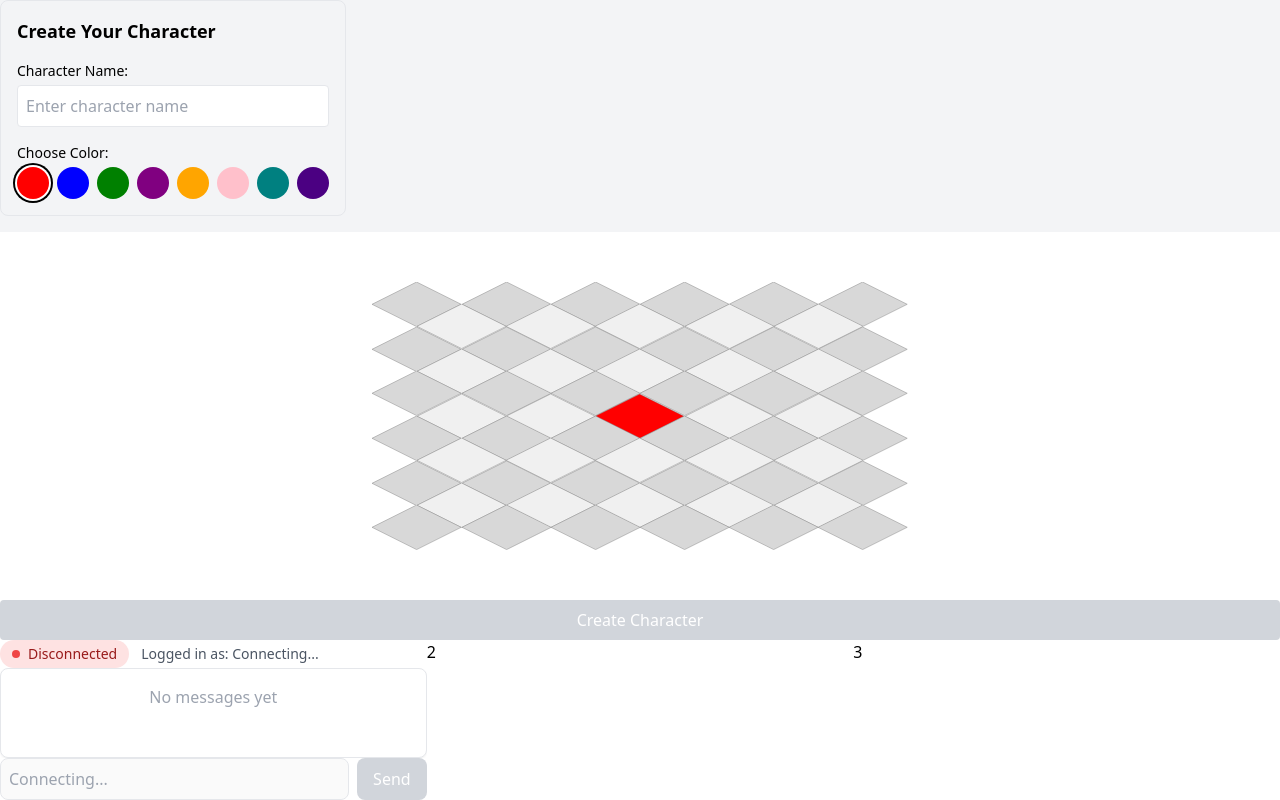
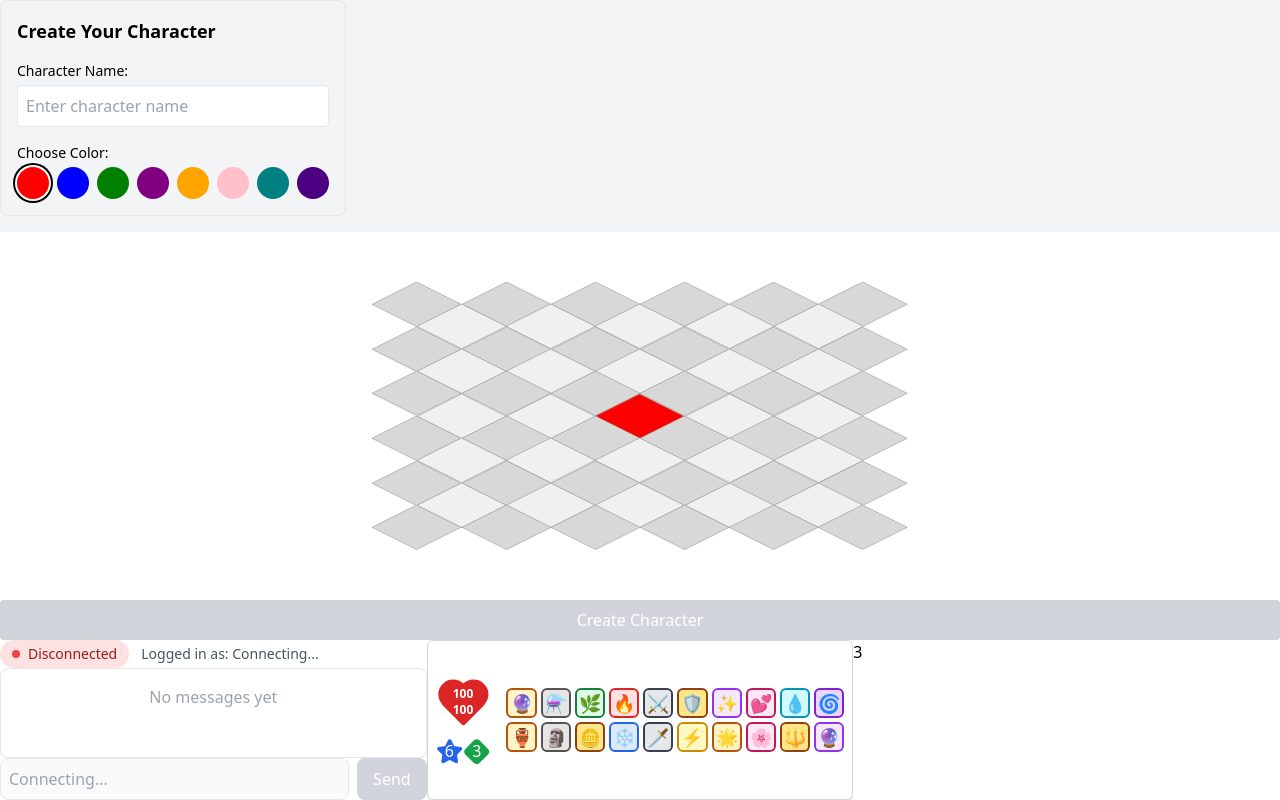
Before and after one commit to AntoineROYERB/dofus.js, a React (Vite) app in the folder frontend/: page / in a window 1280 px wide. Built offline with nearby package versions, Linux system fonts and the light colour scheme; no server answers; the HTML template or start-up script is replaced by a standard one.

Commit message:
feat: add SpellBar component and integrate it into App; update package.json and package-lock.json to include lucide-react dependency

```diff
--- a/frontend/package.json
+++ b/frontend/package.json
@@ -11,6 +11,7 @@
   },
   "dependencies": {
     "@tailwindcss/cli": "^4.0.0",
+    "lucide-react": "^0.501.0",
     "react": "^18.3.1",
     "react-dom": "^18.3.1"
   },
--- a/frontend/src/App.tsx
+++ b/frontend/src/App.tsx
@@ -2,6 +2,7 @@
 import { WebSocketProvider } from "./providers/WebSocketProvider";
 import { Chat } from "./components/Chat/Chat";
 import { GameBoard } from "./components/Game/GameBoard";
+import SpellBar from "./components/Game/Spellbar";
 function App() {
   return (
     <WebSocketProvider>
@@ -12,7 +13,9 @@ function App() {
         <div className="h-[20vh] overflow-hidden">
           <Chat />
         </div>
-        <div>2</div>
+        <div className="h-[20vh] overflow-hidden">
+          <SpellBar />
+        </div>
         <div>3</div>
       </div>
     </WebSocketProvider>
--- /dev/null
+++ b/frontend/src/components/Game/Spellbar.tsx
@@ -0,0 +1,234 @@
+import React, { useState } from "react";
+import { Heart, Star, Diamond } from "lucide-react";
+
+interface Spell {
+  id: number;
+  name: string;
+  bgColor: string;
+  borderColor: string;
+  icon: string;
+}
+
+const SpellBar: React.FC = () => {
+  const [health, setHealth] = useState({ current: 100, max: 100 });
+
+  const spells: Spell[] = [
+    {
+      id: 1,
+      name: "Spell 1",
+      bgColor: "bg-amber-100",
+      borderColor: "border-amber-700",
+      icon: "🔮",
+    },
+    {
+      id: 2,
+      name: "Spell 2",
+      bgColor: "bg-stone-200",
+      borderColor: "border-stone-600",
+      icon: "⚗️",
+    },
+    {
+      id: 3,
+      name: "Spell 3",
+      bgColor: "bg-green-100",
+      borderColor: "border-green-700",
+      icon: "🌿",
+    },
+    {
+      id: 4,
+      name: "Spell 4",
+      bgColor: "bg-red-100",
+      borderColor: "border-red-600",
+      icon: "🔥",
+    },
+    {
+      id: 5,
+      name: "Spell 5",
+      bgColor: "bg-gray-200",
+      borderColor: "border-gray-700",
+      icon: "⚔️",
+    },
+    {
+      id: 6,
+      name: "Spell 6",
+      bgColor: "bg-amber-200",
+      borderColor: "border-amber-800",
+      icon: "🛡️",
+    },
+    {
+      id: 7,
+      name: "Spell 7",
+      bgColor: "bg-purple-100",
+      borderColor: "border-purple-600",
+      icon: "✨",
+    },
+    {
+      id: 8,
+      name: "Spell 8",
+      bgColor: "bg-pink-100",
+      borderColor: "border-pink-700",
+      icon: "💕",
+    },
+    {
+      id: 9,
+      name: "Spell 9",
+      bgColor: "bg-cyan-100",
+      borderColor: "border-cyan-600",
+      icon: "💧",
+    },
+    {
+      id: 10,
+      name: "Spell 10",
+      bgColor: "bg-purple-200",
+      borderColor: "border-purple-700",
+      icon: "🌀",
+    },
+    {
+      id: 11,
+      name: "Spell 11",
+      bgColor: "bg-amber-100",
+      borderColor: "border-amber-700",
+      icon: "🏺",
+    },
+    {
+      id: 12,
+      name: "Spell 12",
+      bgColor: "bg-stone-200",
+      borderColor: "border-stone-600",
+      icon: "🗿",
+    },
+    {
+      id: 13,
+      name: "Spell 13",
+      bgColor: "bg-amber-200",
+      borderColor: "border-amber-800",
+      icon: "🪙",
+    },
+    {
+      id: 14,
+      name: "Spell 14",
+      bgColor: "bg-blue-100",
+      borderColor: "border-blue-600",
+      icon: "❄️",
+    },
+    {
+      id: 15,
+      name: "Spell 15",
+      bgColor: "bg-gray-200",
+      borderColor: "border-gray-700",
+      icon: "🗡️",
+    },
+    {
+      id: 16,
+      name: "Spell 16",
+      bgColor: "bg-yellow-100",
+      borderColor: "border-yellow-600",
+      icon: "⚡",
+    },
+    {
+      id: 17,
+      name: "Spell 17",
+      bgColor: "bg-amber-100",
+      borderColor: "border-amber-700",
+      icon: "🌟",
+    },
+    {
+      id: 18,
+      name: "Spell 18",
+      bgColor: "bg-pink-100",
+      borderColor: "border-pink-700",
+      icon: "🌸",
+    },
+    {
+      id: 19,
+      name: "Spell 19",
+      bgColor: "bg-amber-200",
+      borderColor: "border-amber-800",
+      icon: "🔱",
+    },
+    {
+      id: 20,
+      name: "Spell 20",
+      bgColor: "bg-purple-100",
+      borderColor: "border-purple-600",
+      icon: "🔮",
+    },
+  ];
+
+  return (
+    <div className="flex w-full h-full">
+      <div className="bg-white rounded-md shadow-md border border-gray-300 flex w-full">
+        {/* First column: contains the heart and action buttons */}
+        <div className="flex-none flex flex-col items-center justify-center p-2 w-1/6">
+          {/* Red heart icon with health points inside */}
+          <div className="relative w-full aspect-square max-w-full">
+            {/* Heart icon - responsive size */}
+            <Heart className="text-red-600 fill-red-600 w-full h-full" />
+
+            {/* Health points displayed over the heart */}
+            <div className="absolute inset-0 flex flex-col items-center justify-center">
+              <span className="text-xs text-white font-bold">
+                {health.current}
+              </span>
+              <span className="text-xs text-white font-bold">{health.max}</span>
+            </div>
+          </div>
+
+          {/* Action buttons below the heart */}
+          <div className="flex mt-2 w-full justify-center">
+            {/* Star with a number inside */}
+            <div className="w-1/2 aspect-square relative flex items-center justify-center">
+              <Star className="text-blue-600 fill-blue-600 w-full h-full" />
+              <div className="absolute inset-0 flex items-center justify-center">
+                <span className="text-white text-sm sm:text-base">6</span>
+              </div>
+            </div>
+
+            {/* Diamond with a number inside */}
+            <div className="w-1/2 aspect-square relative flex items-center justify-center">
+              <Diamond className="text-green-600 fill-green-600 w-full h-full" />
+              <div className="absolute inset-0 flex items-center justify-center">
+                <span className="text-white text-sm sm:text-base">3</span>
+              </div>
+            </div>
+          </div>
+        </div>
+
+        {/* Second column: contains two rows of spells */}
+        <div className="flex-1 flex flex-col justify-center p-1 sm:p-2">
+          {/* Spell bar - row 1 */}
+          <div className="grid grid-cols-10 gap-1 mb-1">
+            {spells.slice(0, 10).map((spell) => (
+              <div
+                key={spell.id}
+                className={`aspect-square ${spell.bgColor} ${spell.borderColor} border-2 rounded-md flex items-center justify-center overflow-hidden`}
+                title={spell.name}
+              >
+                <span className="text-xs sm:text-sm md:text-base lg:text-lg">
+                  {spell.icon}
+                </span>
+              </div>
+            ))}
+          </div>
+
+          {/* Spell bar - row 2 */}
+          <div className="grid grid-cols-10 gap-1">
+            {spells.slice(10, 20).map((spell) => (
+              <div
+                key={spell.id}
+                className={`aspect-square ${spell.bgColor} ${spell.borderColor} border-2 rounded-md flex items-center justify-center overflow-hidden`}
+                title={spell.name}
+              >
+                <span className="text-xs sm:text-sm md:text-base lg:text-lg">
+                  {spell.icon}
+                </span>
+              </div>
+            ))}
+          </div>
+        </div>
+      </div>
+    </div>
+  );
+};
+
+export default SpellBar;
```
Also changed, not shown: 1 other file (tests, documents, lock files or other folders).
